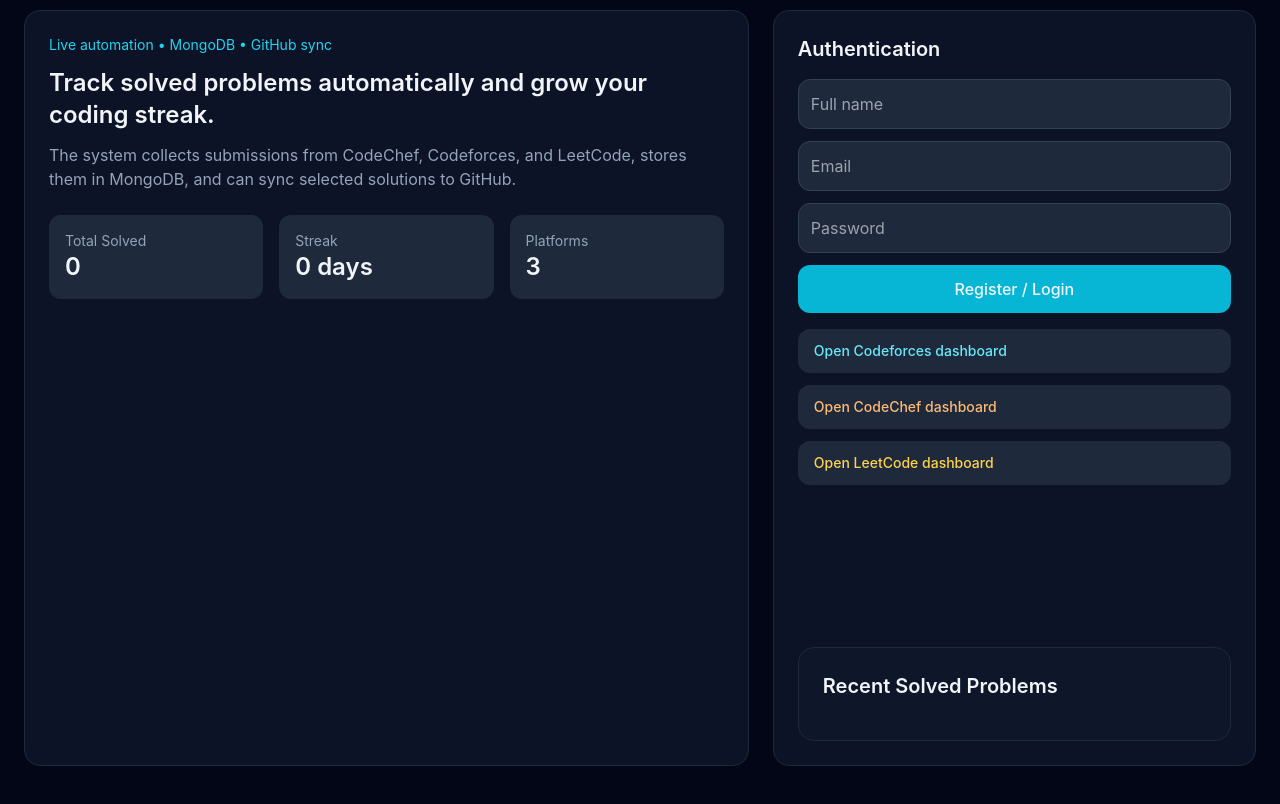
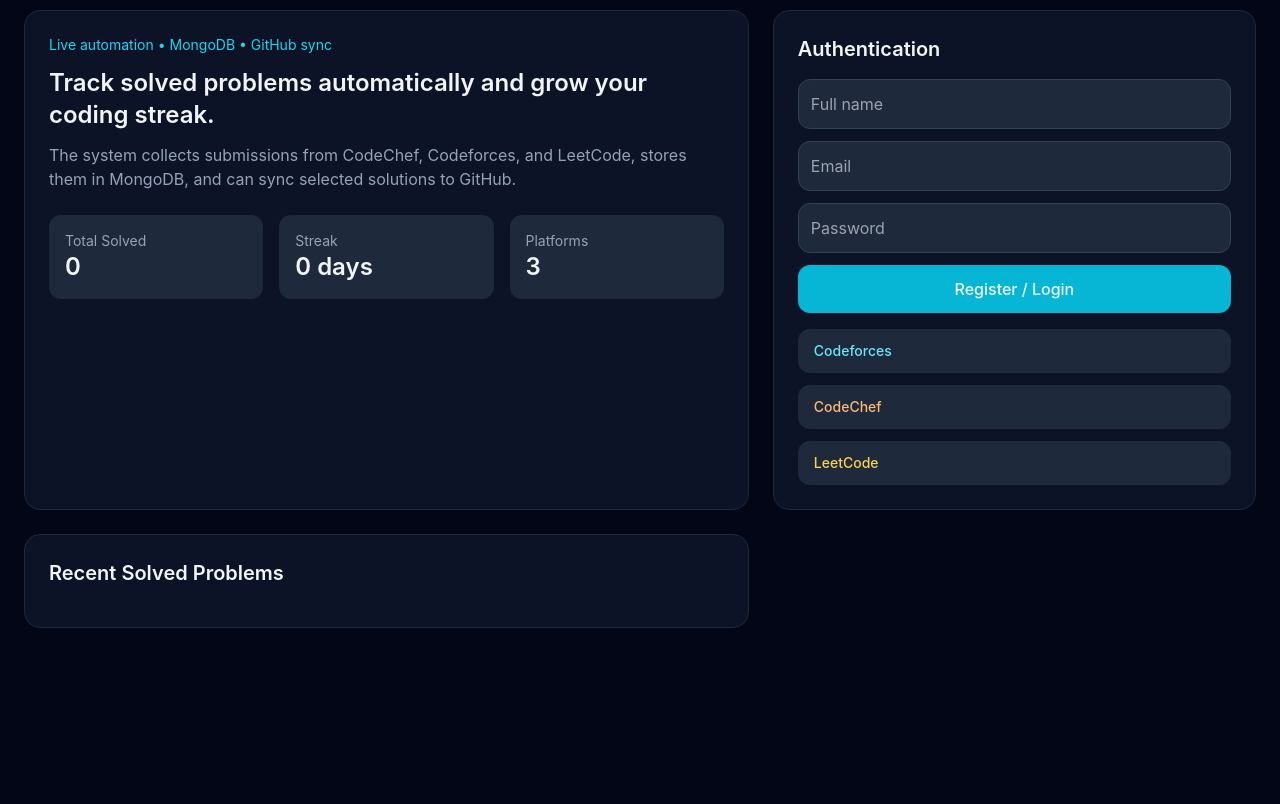
Before and after one commit to varunpatelspace/codetracker, a website: page public/index.html in a window 1280 px wide. Shown: the part 102-906 px from the top of the page. After the commit the page ends 800 px from the top, so only its background shows below. Drawn offline with nearby package versions, Linux system fonts and the light colour scheme.

Commit message:
Update HTML platform navigation links

```diff
--- a/public/index.html
+++ b/public/index.html
@@ -39,11 +39,11 @@
             <input id="authPassword" type="password" class="w-full rounded-xl bg-slate-800 border border-slate-700 p-3" placeholder="Password" required />
             <button class="w-full rounded-xl bg-cyan-500 p-3 font-medium">Register / Login</button>
           </form>
-            <div class="mt-4 space-y-3">
-              <a href="/codeforces.html" class="block rounded-xl bg-slate-800 px-4 py-3 text-sm font-medium text-cyan-300 hover:bg-slate-700">Open Codeforces dashboard</a>
-              <a href="/codechef.html" class="block rounded-xl bg-slate-800 px-4 py-3 text-sm font-medium text-orange-300 hover:bg-slate-700">Open CodeChef dashboard</a>
-              <a href="/leetcode.html" class="block rounded-xl bg-slate-800 px-4 py-3 text-sm font-medium text-amber-300 hover:bg-slate-700">Open LeetCode dashboard</a>
-          <canvas id="difficultyChart"></canvas>
+          <div class="mt-4 space-y-3">
+            <a href="/codeforces.html" class="block rounded-xl bg-slate-800 px-4 py-3 text-sm font-medium text-cyan-300 hover:bg-slate-700">Codeforces</a>
+            <a href="/codechef.html" class="block rounded-xl bg-slate-800 px-4 py-3 text-sm font-medium text-orange-300 hover:bg-slate-700">CodeChef</a>
+            <a href="/leetcode.html" class="block rounded-xl bg-slate-800 px-4 py-3 text-sm font-medium text-amber-300 hover:bg-slate-700">LeetCode</a>
+          </div>
         </div>
         <div class="bg-slate-900/80 border border-slate-800 rounded-2xl p-6">
           <h3 class="text-xl font-semibold mb-4">Recent Solved Problems</h3>
```
Also changed, not shown: public/codechef.html (+3 -1 lines), public/leetcode.html (+3 -1 lines).
